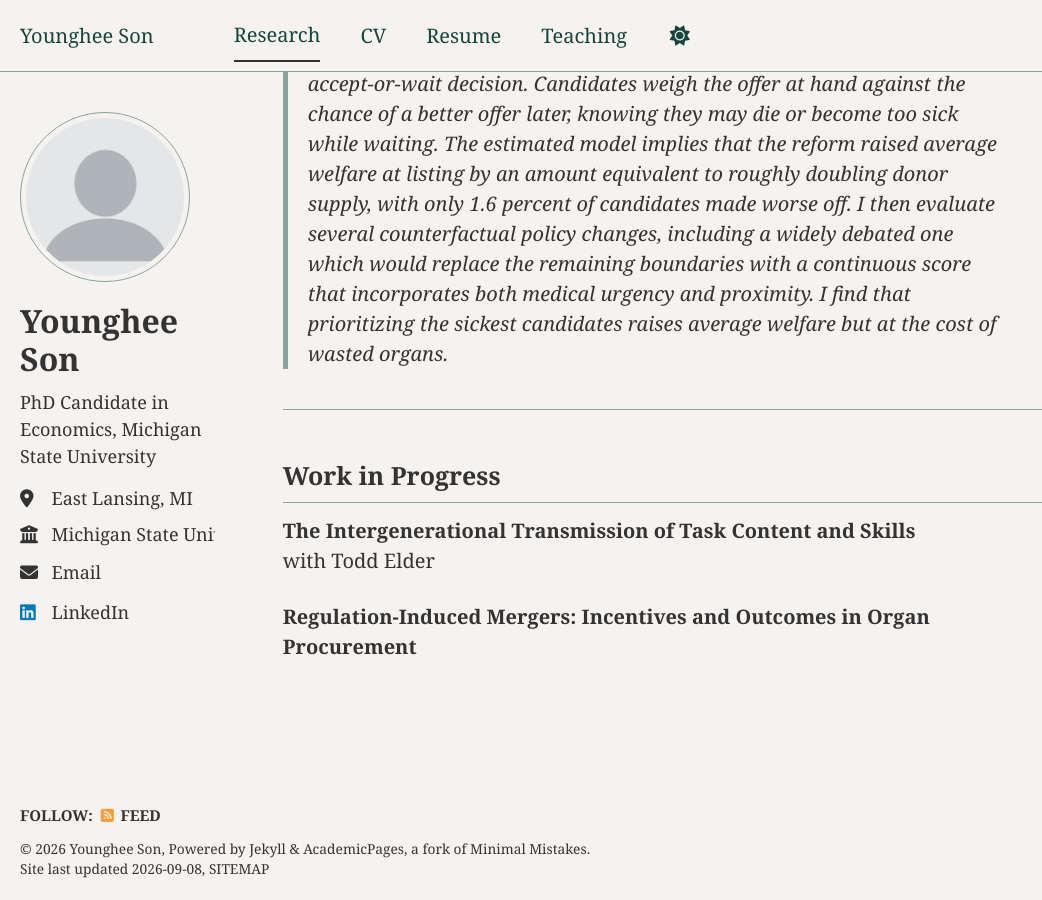
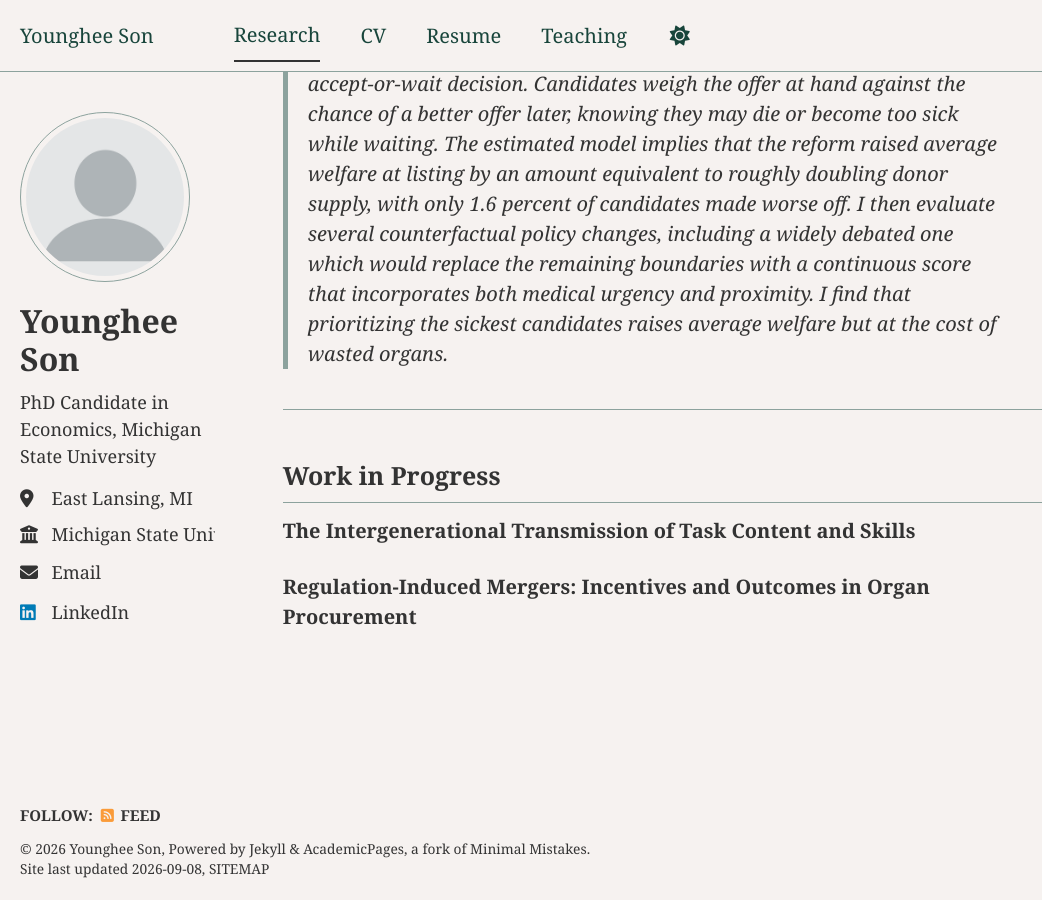
Before and after one commit to younghee-son/younghee-son.github.io, a Jekyll site: the page built from _pages/research.md, in a window 1280 px wide and 900 px high, scrolled down 626 px. Shown: the whole window, without its empty margins (0-1042 px from the left). Built offline with Jekyll 4.4.1, drawn with Linux system fonts in a browser that asks for light colours; some web fonts are replaced; a style sheet for code colours, icons or effects is not loaded.

Commit message:
Remove author attribution from research section

```diff
--- a/_pages/research.md
+++ b/_pages/research.md
@@ -17,6 +17,5 @@ author_profile: true
 ## Work in Progress
 
 **The Intergenerational Transmission of Task Content and Skills**<br>
-with Todd Elder
 
 **Regulation-Induced Mergers: Incentives and Outcomes in Organ Procurement**
```
